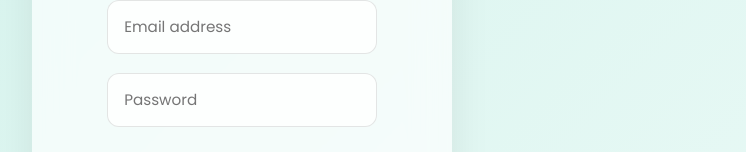
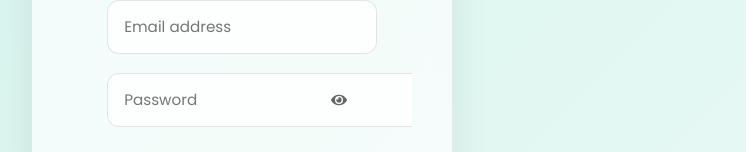
Before and after one commit to RajVeer0407/Prachayika, a React (Create React App) app: page /login in a window 1280 px wide. Shown: the part 314-466 px from the top of the page, without its empty margins (398-1144 px from the left). Built offline with nearby package versions, Linux system fonts and the light colour scheme.

Commit message:
Chore: Add a toggle icon to show password

```diff
--- a/src/routes/Authentication/Login.js
+++ b/src/routes/Authentication/Login.js
@@ -1,26 +1,41 @@
-import React from "react";
+import React, {useState} from "react";
 import { Link } from "react-router-dom";
 import "./auth.css";
+import { FaEye, FaEyeSlash } from "react-icons/fa";
 
 const LoginPage = () => {
+  const [showPassword, setShowPassword] = useState(false);
+
   return (
     <div className="auth-wrapper">
       <div className="auth-card">
         <h2 className="auth-title">Welcome Back</h2>
         <p className="auth-subtitle">Login to your account</p>
 
-        <form className="auth-form">
+         <form className="auth-form">
           <input
             type="email"
             placeholder="Email address"
             className="auth-input"
           />
 
-          <input
-            type="password"
-            placeholder="Password"
-            className="auth-input"
-          />
+          {/* Password input with icon INSIDE */}
+          <div className="input-with-icon">
+            <input
+              type={showPassword ? "text" : "password"}
+              placeholder="Password"
+              className="auth-input auth-input-password"
+            />
+
+            <button
+              type="button"
+              className="password-icon"
+              onClick={() => setShowPassword((prev) => !prev)}
+              aria-label={showPassword ? "Hide password" : "Show password"}
+            >
+              {showPassword ? <FaEyeSlash /> : <FaEye />}
+            </button>
+          </div>
 
           <button type="submit" className="auth-button">
             Login
--- a/src/routes/Authentication/auth.css
+++ b/src/routes/Authentication/auth.css
@@ -114,3 +114,35 @@
             rgba(159, 227, 214, 0.25),
             rgba(255, 255, 255, 0.35));
 }
+
+/* Password Field Wrapper */
+/* Input wrapper */
+.input-with-icon {
+    position: relative;
+    width: 100%;
+}
+
+/* Extra padding so text doesn't overlap icon */
+.auth-input-password {
+    padding-right: 3rem;
+}
+
+/* Eye icon INSIDE input */
+.password-icon {
+    position: absolute;
+    right: 14px;
+    top: 50%;
+    transform: translateY(-50%);
+    background: none;
+    border: none;
+    color: #666;
+    cursor: pointer;
+    font-size: 1rem;
+    display: flex;
+    align-items: center;
+}
+
+.password-icon:hover {
+    background-color: white;
+    color: #666;
+}
```
